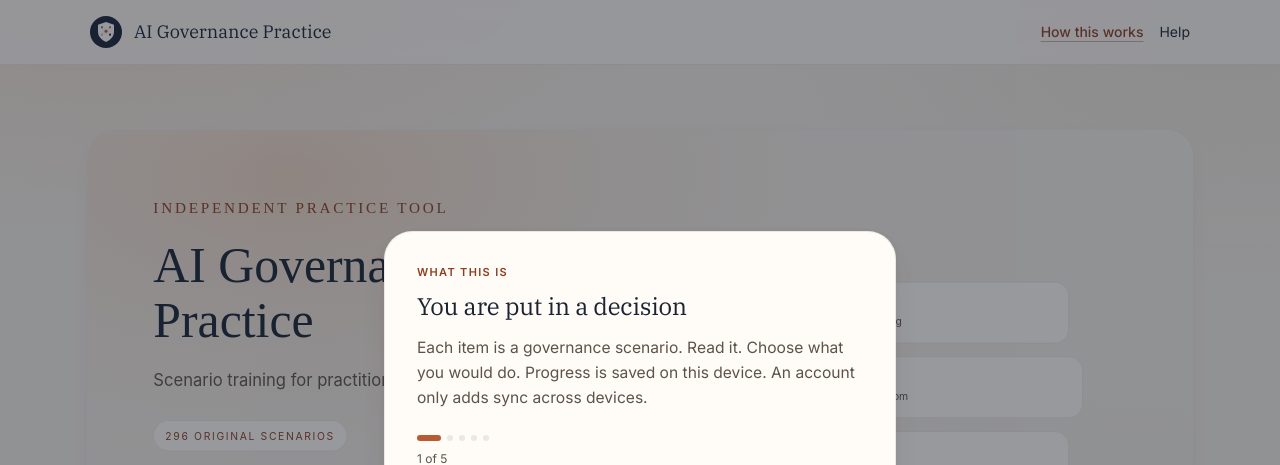
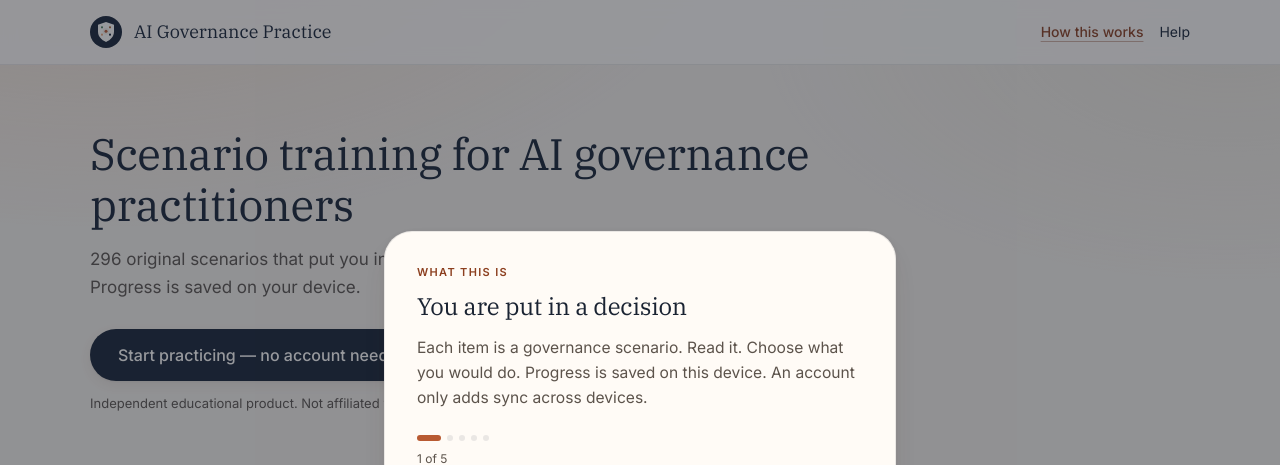
Before and after one commit to thankcheeses/ai-governance-practice, a Next.js app: page / in a window 1280 px wide. Shown: the top 465 px of the page. Built offline with nearby package versions, Linux system fonts and the light colour scheme; no server answers.

Commit message:
fix: drop fake hero mock — headline and CTA are the entry

```diff
--- a/src/app/page.tsx
+++ b/src/app/page.tsx
@@ -35,17 +35,7 @@ export default function RootPage() {
       </header>
 
       <main className="mx-auto w-full max-w-[1180px] px-5 py-10 sm:px-6 lg:px-10 lg:py-16">
-        <figure className="-mx-1 overflow-hidden rounded-3xl border border-border bg-card shadow-[var(--shadow-card)]">
-          <img
-            src={withBasePath("/brand/agp-hero-banner.svg")}
-            alt="AI Governance Practice. Scenario training for practitioners."
-            className="block h-auto w-full"
-            width={1600}
-            height={840}
-          />
-        </figure>
-
-        <div className="measure mt-10">
+        <div className="measure">
           <h1 className="text-[2.125rem] leading-[1.15] sm:text-[2.75rem]">
             {BRAND.tagline}
           </h1>
```
